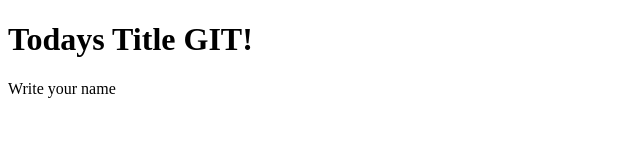
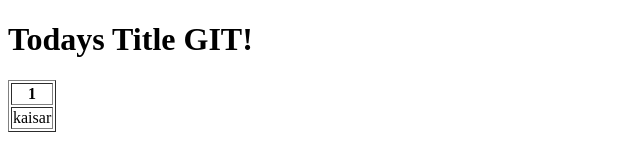
Before and after one commit to kaisar2012/IntroToGit, a plain HTML site: page Index.html in a window 1280 px wide. Shown: the whole page, without its empty margins (0-640 px from the left). Drawn offline with Linux system fonts and the light colour scheme.

Commit message:
added table and removed form

```diff
--- a/Index.html
+++ b/Index.html
@@ -12,8 +12,15 @@
         <a href="Enter"></a>
     </header>
     <h1>Todays Title GIT!</h1>
-    <form action=""></form>
-    <label for="">Write your name</label>
+
+    <table border="1">
+        <tr>
+            <th>1</th>
+        </tr>
+        <tr>
+            <td>kaisar</td>
+        </tr>
+    </table>
 
 </body>
 </html>
```
